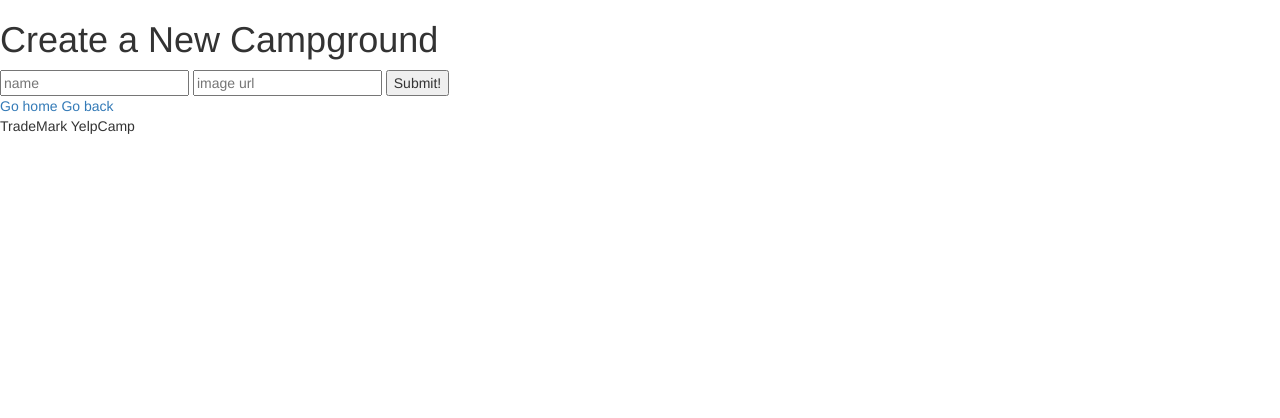
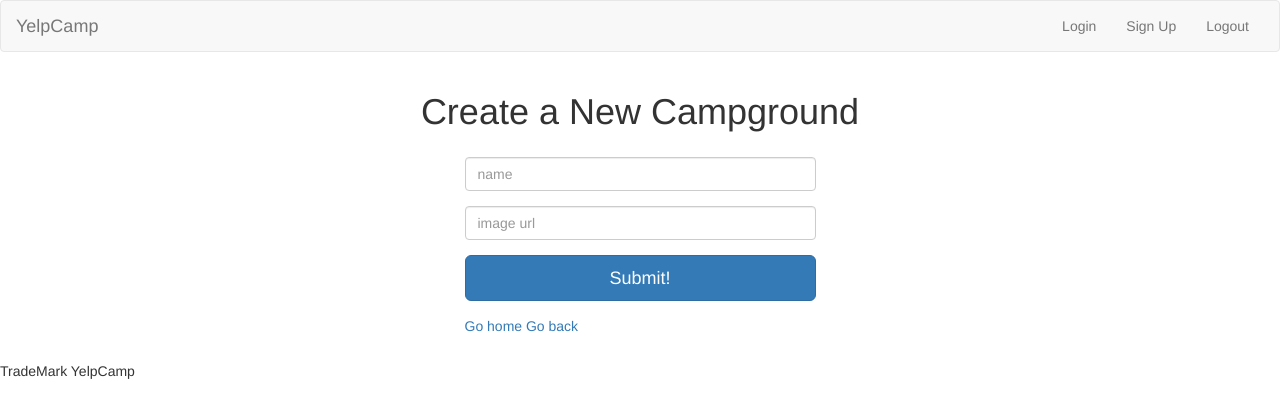
Before and after one commit to pedrogleta/YelpCamp, a Node server app: page /campgrounds/new in a window 1280 px wide. Shown: the top 418 px of the page. Run offline with Node 20, Linux system fonts and the light colour scheme.

Commit message:
styling current routes, navbar added

```diff
--- a/views/new.ejs
+++ b/views/new.ejs
@@ -1,14 +1,29 @@
 <%- include ('partials/header') %>
 
-<h1>Create a New Campground</h1>
+<div class="container">
+<div class="row">
 
-<form action="/campgrounds" method="POST">
-    <input type="text" name="name" placeholder="name">
-    <input type="text" name="image" placeholder="image url">
-    <button>Submit!</button>
-</form>
+    <h1 style="text-align: center;">Create a New Campground</h1>
 
-<a href="/">Go home</a>
-<a href="/campgrounds">Go back</a>
+    <div style="width: 30%; margin: 25px auto;">
+        <form action="/campgrounds" method="POST">
+            <div class="form-group">
+                <input class="form-control" type="text" name="name" placeholder="name">
+            </div>
+            <div class="form-group">
+                <input class="form-control" type="text" name="image" placeholder="image url">
+            </div>
+            <div class="form-group">
+                <button class="btn btn-lg btn-primary btn-block">Submit!</button>
+            </div>
+        </form>
+        <a href="/">Go home</a>
+        <a href="/campgrounds">Go back</a>
+    </div>
 
+
+
+
+</div>
+</div>
 <%- include('partials/footer') %>
--- a/views/partials/header.ejs
+++ b/views/partials/header.ejs
@@ -5,3 +5,17 @@
         <link rel="stylesheet" href="https://stackpath.bootstrapcdn.com/bootstrap/3.4.1/css/bootstrap.min.css">
     </head>
     <body>
+        <nav class="navbar navbar-default">
+            <div class="container-fluid">
+                <div class="navbar-header">
+                    <a class="navbar-brand" href="/">YelpCamp</a>
+                </div>
+                <div class="collapse navbar-collapse">
+                    <ul class="nav navbar-nav navbar-right">
+                        <li><a href="/">Login</a></li>
+                        <li><a href="/">Sign Up</a></li>
+                        <li><a href="/">Logout</a></li>
+                    </ul>
+                </div>
+            </div>
+        </nav>
```
